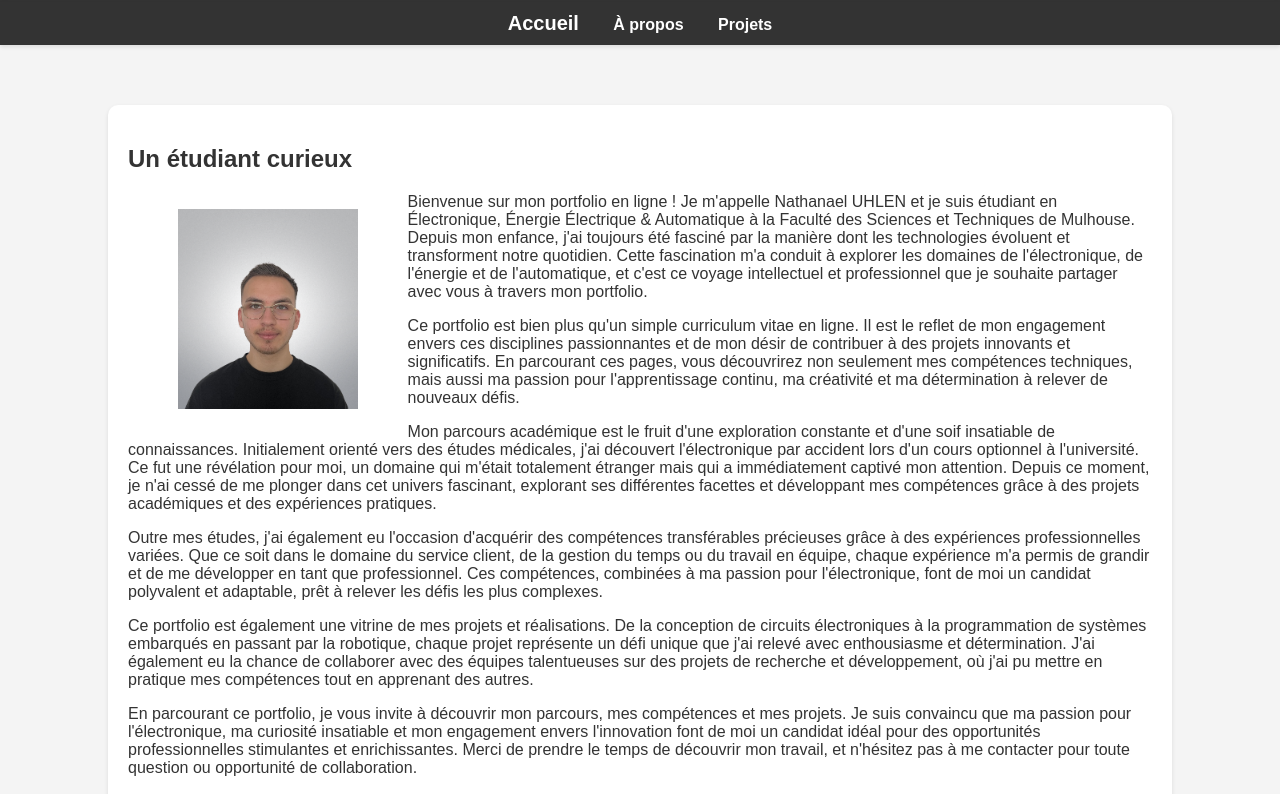
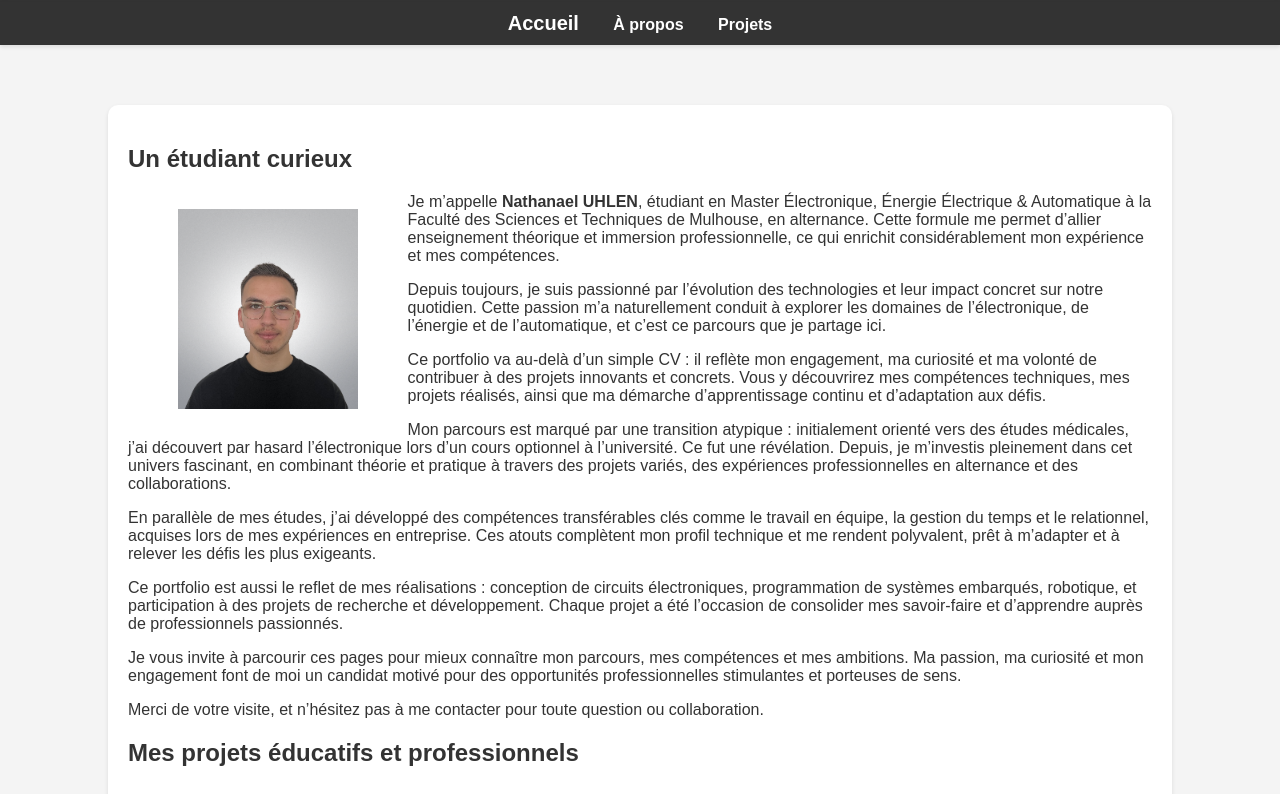
Before and after one commit to UHLEN-Nathanael/Portfolio, a plain HTML site: page index.html in a window 1280 px wide. Shown: the part 99-893 px from the top of the page. Drawn offline with Linux system fonts and the light colour scheme.

Commit message:
Update index.html

```diff
--- a/index.html
+++ b/index.html
@@ -23,18 +23,30 @@
 		<a href="about.html"><h2> Un étudiant curieux </h2></a>
 		<div>
 			<p style="float: left"> <img src="photo_profil.png" alt="photo_profil" height="200" title="Ma photo de profil" hspace="50"> </p>
-			<p>Bienvenue sur mon portfolio en ligne ! Je m'appelle Nathanael UHLEN et je suis étudiant en Électronique, Énergie Électrique & Automatique à la Faculté des Sciences et Techniques de Mulhouse. Depuis mon enfance, j'ai toujours été fasciné par la manière dont les technologies évoluent et transforment notre quotidien. Cette fascination m'a conduit à explorer les domaines de l'électronique, de l'énergie et de l'automatique, et c'est ce voyage intellectuel et professionnel que je souhaite partager avec vous à travers mon portfolio.</p>
-
-			<p>Ce portfolio est bien plus qu'un simple curriculum vitae en ligne. Il est le reflet de mon engagement envers ces disciplines passionnantes et de mon désir de contribuer à des projets innovants et significatifs. En parcourant ces pages, vous découvrirez non seulement mes compétences techniques, mais aussi ma passion pour l'apprentissage continu, ma créativité et ma détermination à relever de nouveaux défis.</p>
-
-			<p>Mon parcours académique est le fruit d'une exploration constante et d'une soif insatiable de connaissances. Initialement orienté vers des études médicales, j'ai découvert l'électronique par accident lors d'un cours optionnel à l'université. Ce fut une révélation pour moi, un domaine qui m'était totalement étranger mais qui a immédiatement captivé mon attention. Depuis ce moment, je n'ai cessé de me plonger dans cet univers fascinant, explorant ses différentes facettes et développant mes compétences grâce à des projets académiques et des expériences pratiques.</p>
-
-			<p>Outre mes études, j'ai également eu l'occasion d'acquérir des compétences transférables précieuses grâce à des expériences professionnelles variées. Que ce soit dans le domaine du service client, de la gestion du temps ou du travail en équipe, chaque expérience m'a permis de grandir et de me développer en tant que professionnel. Ces compétences, combinées à ma passion pour l'électronique, font de moi un candidat polyvalent et adaptable, prêt à relever les défis les plus complexes.</p>
-
-			<p>Ce portfolio est également une vitrine de mes projets et réalisations. De la conception de circuits électroniques à la programmation de systèmes embarqués en passant par la robotique, chaque projet représente un défi unique que j'ai relevé avec enthousiasme et détermination. J'ai également eu la chance de collaborer avec des équipes talentueuses sur des projets de recherche et développement, où j'ai pu mettre en pratique mes compétences tout en apprenant des autres.</p>
-
-			<p>En parcourant ce portfolio, je vous invite à découvrir mon parcours, mes compétences et mes projets. Je suis convaincu que ma passion pour l'électronique, ma curiosité insatiable et mon engagement envers l'innovation font de moi un candidat idéal pour des opportunités professionnelles stimulantes et enrichissantes. Merci de prendre le temps de découvrir mon travail, et n'hésitez pas à me contacter pour toute question ou opportunité de collaboration.</p>
-
+			<p>
+		    Je m’appelle <strong>Nathanael UHLEN</strong>, étudiant en Master Électronique, Énergie Électrique & Automatique à la Faculté des Sciences et Techniques de Mulhouse, en alternance. Cette formule me permet d’allier enseignement théorique et immersion professionnelle, ce qui enrichit considérablement mon expérience et mes compétences.
+		  </p>
+		  <p>
+		    Depuis toujours, je suis passionné par l’évolution des technologies et leur impact concret sur notre quotidien. Cette passion m’a naturellement conduit à explorer les domaines de l’électronique, de l’énergie et de l’automatique, et c’est ce parcours que je partage ici.
+		  </p>
+		  <p>
+		    Ce portfolio va au-delà d’un simple CV : il reflète mon engagement, ma curiosité et ma volonté de contribuer à des projets innovants et concrets. Vous y découvrirez mes compétences techniques, mes projets réalisés, ainsi que ma démarche d’apprentissage continu et d’adaptation aux défis.
+		  </p>
+		  <p>
+		    Mon parcours est marqué par une transition atypique : initialement orienté vers des études médicales, j’ai découvert par hasard l’électronique lors d’un cours optionnel à l’université. Ce fut une révélation. Depuis, je m’investis pleinement dans cet univers fascinant, en combinant théorie et pratique à travers des projets variés, des expériences professionnelles en alternance et des collaborations.
+		  </p>
+		  <p>
+		    En parallèle de mes études, j’ai développé des compétences transférables clés comme le travail en équipe, la gestion du temps et le relationnel, acquises lors de mes expériences en entreprise. Ces atouts complètent mon profil technique et me rendent polyvalent, prêt à m’adapter et à relever les défis les plus exigeants.
+		  </p>
+		  <p>
+		    Ce portfolio est aussi le reflet de mes réalisations : conception de circuits électroniques, programmation de systèmes embarqués, robotique, et participation à des projets de recherche et développement. Chaque projet a été l’occasion de consolider mes savoir-faire et d’apprendre auprès de professionnels passionnés.
+		  </p>
+		  <p>
+		    Je vous invite à parcourir ces pages pour mieux connaître mon parcours, mes compétences et mes ambitions. Ma passion, ma curiosité et mon engagement font de moi un candidat motivé pour des opportunités professionnelles stimulantes et porteuses de sens.
+		  </p>
+		  <p>
+		    Merci de votre visite, et n’hésitez pas à me contacter pour toute question ou collaboration.
+		  </p>
 		</div>
 
 		<div>
@@ -42,6 +54,10 @@
 		</div>
 
         <div class="project-list">
+	    <a href="projects.html#projet_dati" class="project-item">
+                <img src="ix150.png" alt="IX-150" title="IX-150">
+                <h3>Projets d'automatisme et de vision industrielle en entreprise</h3>
+            </a>
             <a href="projects.html#projet_dati" class="project-item">
                 <img src="projet_dati.png" alt="projet_dati" title="Mon projet_dati">
                 <h3>D.A.T.I.</h3>
```
